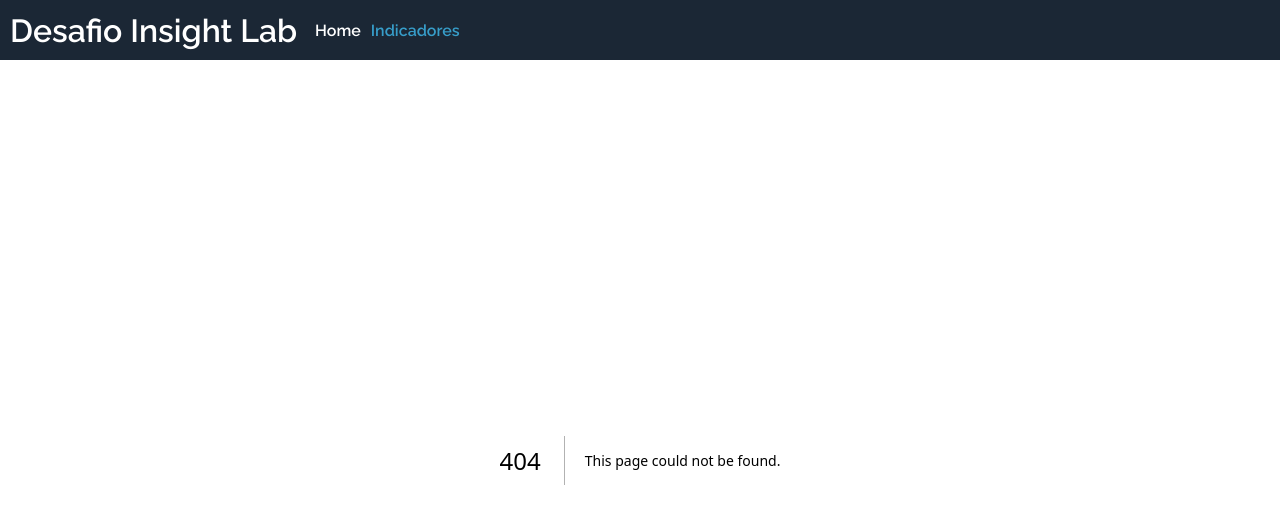
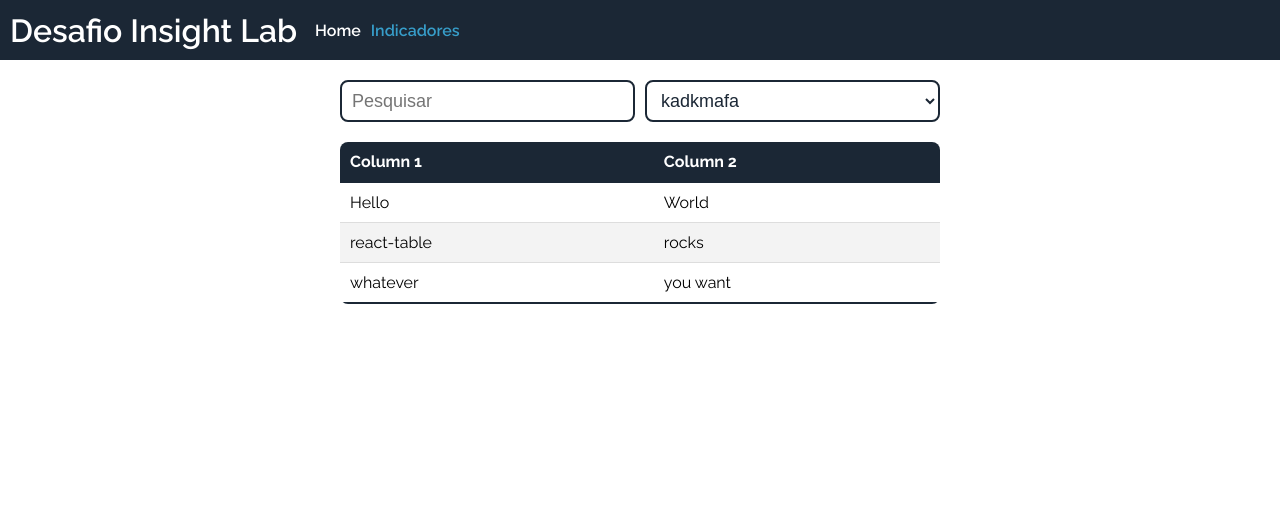
Before and after one commit to gllherme/desafio-insightlab, a Next.js app in the folder frontend/: page /country in a window 1280 px wide. Before the commit this address had no page. Shown: the top 524 px of the page. Built offline with nearby package versions, Linux system fonts and the light colour scheme.

Commit message:
mudança na rota da pagina indicadores

```diff
--- /dev/null
+++ b/frontend/src/app/country/page.module.css
@@ -0,0 +1,28 @@
+.main {
+  display: flex;
+  justify-content: center;
+
+  min-width: var(--min-width);
+
+  padding: 20px;
+}
+
+.inputs {
+  margin-bottom: 20px;
+
+  display: grid;
+  grid-template-columns: 1fr 1fr;
+  grid-template-rows: 1fr;
+  gap: 0px 10px;
+}
+
+@media (max-width: 600px) {
+  .inputs {
+    margin-bottom: 20px;
+
+    display: grid;
+    grid-template-columns: 1fr;
+    grid-template-rows: 1fr 1fr;
+    gap: 10px 0px;
+  }
+}
--- /dev/null
+++ b/frontend/src/app/country/page.tsx
@@ -0,0 +1,73 @@
+import { Column } from "react-table";
+import styles from "./page.module.css";
+import Table from "@/components/Table";
+import { useMemo } from "react";
+import Autocomplete from "@/components/Autocomplete";
+import Select from "@/components/GroupSelect";
+
+export default function Home() {
+  const data = useMemo(
+    () => [
+      {
+        col1: "Hello",
+        col2: "World",
+      },
+
+      {
+        col1: "react-table",
+        col2: "rocks",
+      },
+
+      {
+        col1: "whatever",
+        col2: "you want",
+      },
+    ],
+    []
+  );
+
+  const columns: Array<Column> = useMemo(
+    () => [
+      { Header: "Column 1", accessor: "col1" },
+      { Header: "Column 2", accessor: "col2" },
+    ],
+    []
+  );
+
+  const options = {
+    Economia: [
+      {
+        id: 10120,
+        name: "nome",
+      },
+    ],
+    População: [
+      {
+        id: 1934,
+        name: "pop",
+      },
+    ],
+  };
+
+  const sla = [
+    {
+      category: "category name",
+      values: [
+        { id: 112323, name: "kadkmafa" },
+        { id: 112323, name: "asdfhasbd" },
+      ],
+    },
+  ];
+
+  return (
+    <main className={styles.main}>
+      <div>
+        <div className={styles.inputs}>
+          <Autocomplete suggestions={["a", "aaaaa", "b", "c"]} />
+          <Select options={sla} />
+        </div>
+        <Table data={data} columns={columns} />
+      </div>
+    </main>
+  );
+}
```
